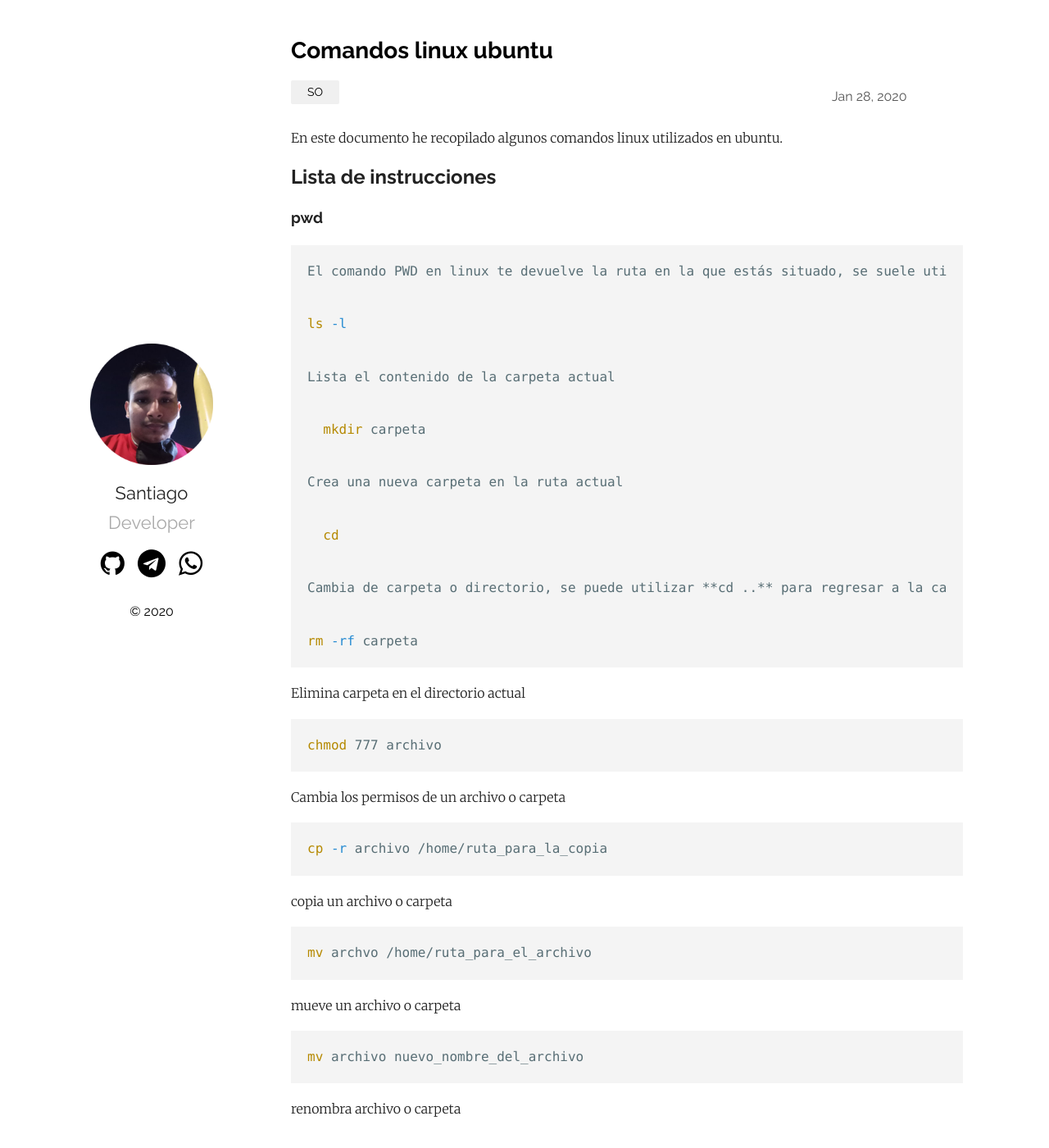
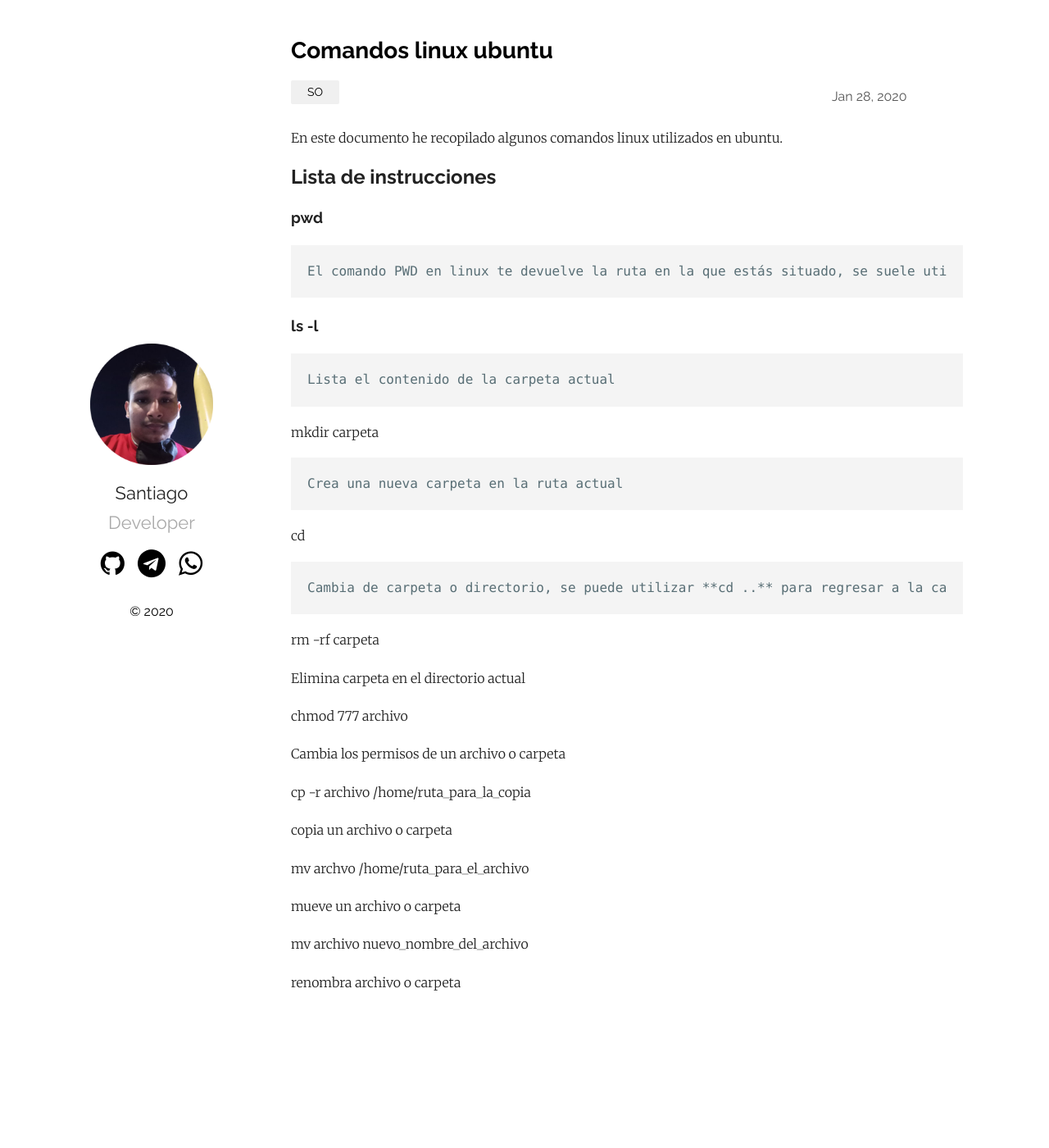
Before and after one commit to santiago500/santiago500.github.io, a Jekyll site: the page built from _posts/2020-01-28-comandos-linux-ubuntu.markdown, in a window 1280 px wide and 1400 px high. Shown: the whole window at 82% size. Built offline with Jekyll 4.4.1, drawn with Linux system fonts in a browser that asks for light colours.

Commit message:
update 2020-01-28-comandos-linux-ubuntu.markdown

````diff
--- a/_posts/2020-01-28-comandos-linux-ubuntu.markdown
+++ b/_posts/2020-01-28-comandos-linux-ubuntu.markdown
@@ -15,49 +15,44 @@ En este documento he recopilado algunos comandos linux utilizados en ubuntu.
 
     El comando PWD en linux te devuelve la ruta en la que estás situado, se suele utilizar para saber en que parte de la estructura de directorios te encuentras.
 
-```shell
-ls -l
-```
+### ls -l
+
 
     Lista el contenido de la carpeta actual
 
-  ```shell
+
   mkdir carpeta
-  ```
+
 
     Crea una nueva carpeta en la ruta actual
 
-  ```shell
+
   cd
-  ```
+
 
     Cambia de carpeta o directorio, se puede utilizar **cd ..** para regresar a la carpeta anterior
 
-```shell
 rm -rf carpeta
-```
+
 
 Elimina carpeta en el directorio actual
 
-```shell
+
 chmod 777 archivo
-```
 
 Cambia los permisos de un archivo o carpeta
 
-```shell
+
 cp -r archivo /home/ruta_para_la_copia
-```
+
 
 copia un archivo o carpeta
 
-```shell
 mv archvo /home/ruta_para_el_archivo
-```
 
 mueve un archivo o carpeta
 
-```shell
+
 mv archivo nuevo_nombre_del_archivo
-```
+
 renombra archivo o carpeta
````
